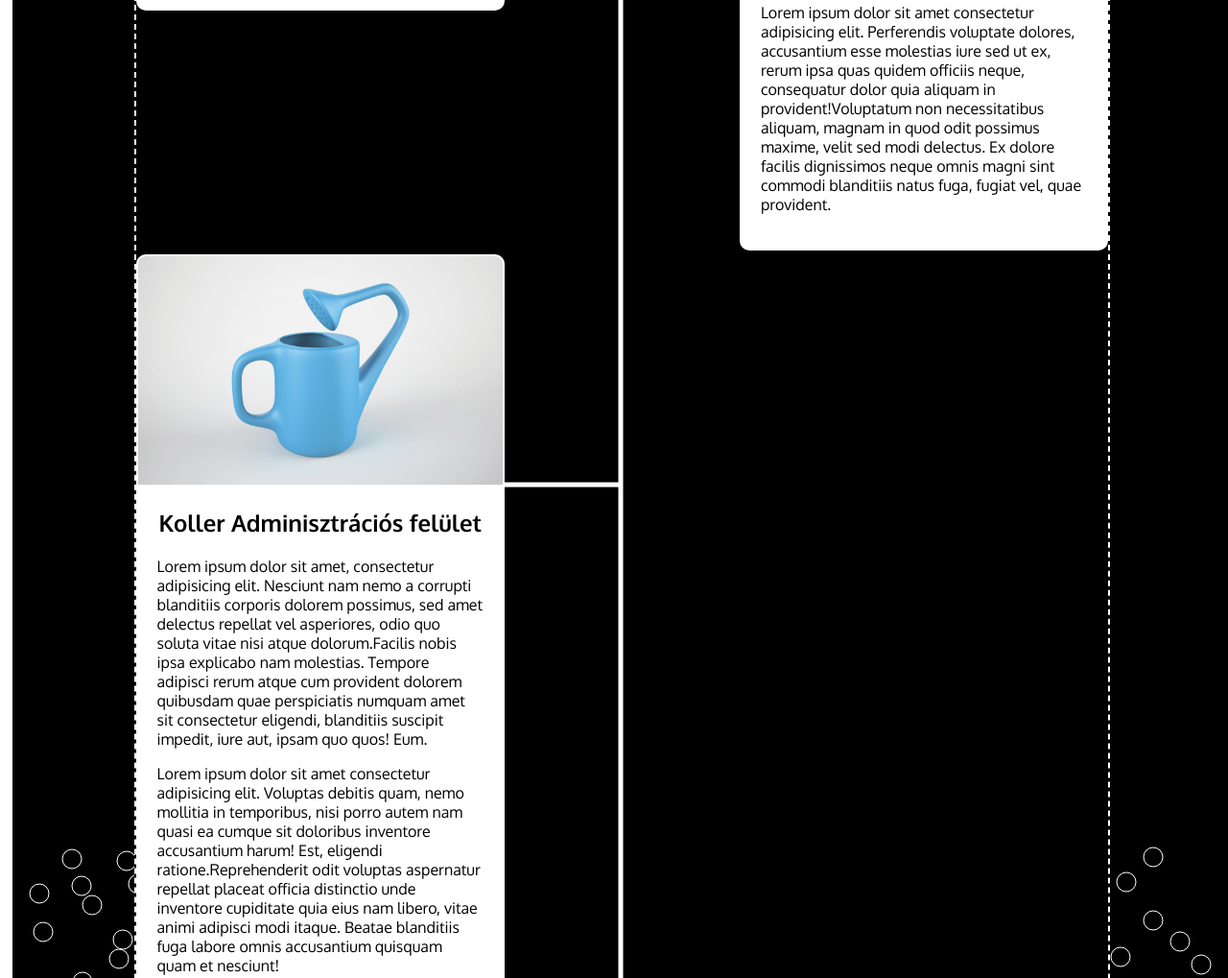
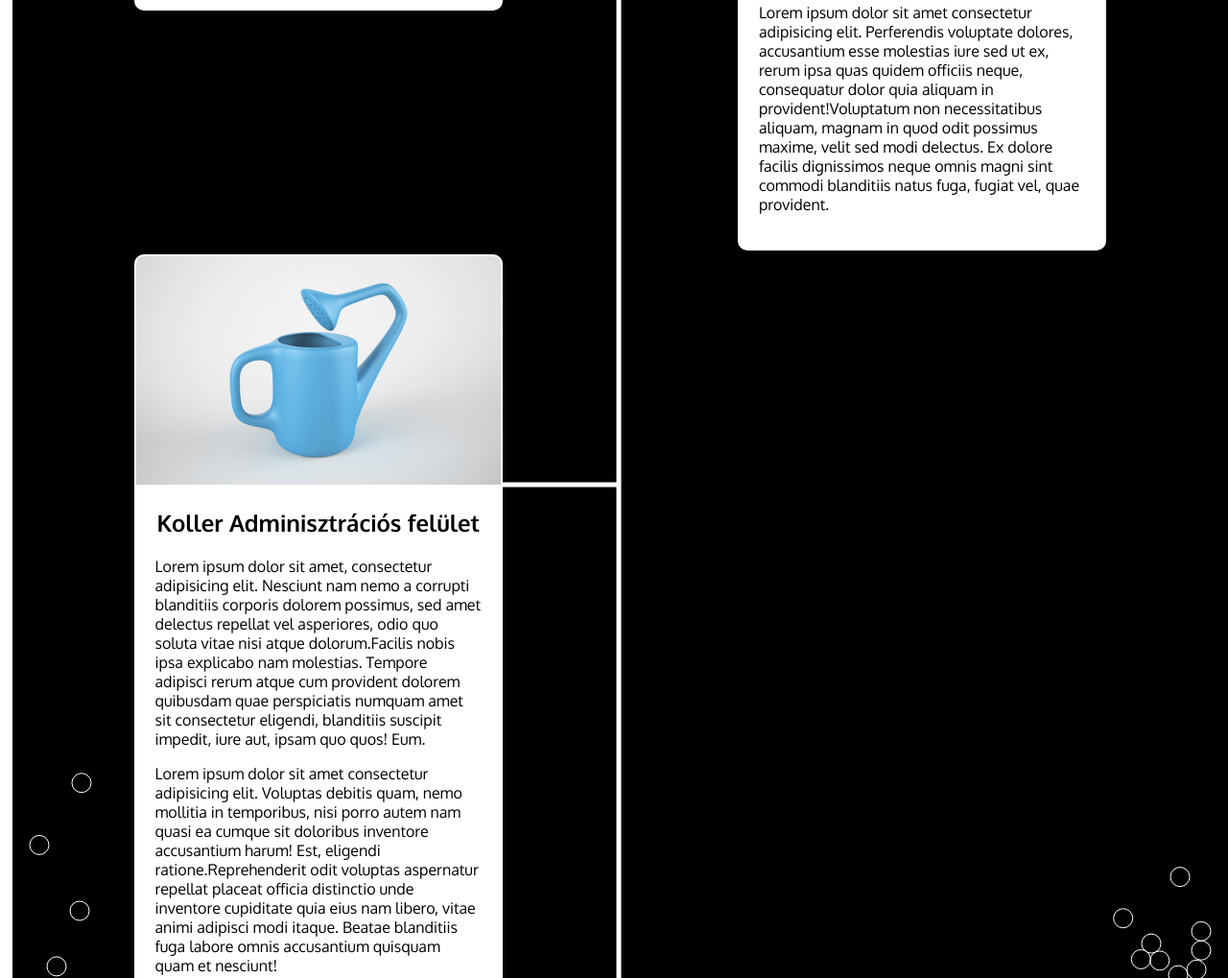
Before and after one commit to KollerSystems/KollerSystems.github.io, a plain HTML site: page products/index.html in a window 1280 px wide. Shown: the part 1254-2273 px from the top of the page at 96% size. Drawn offline with Linux system fonts and the light colour scheme.

Commit message:
minor changes

```diff
--- a/products/products.css
+++ b/products/products.css
@@ -26,9 +26,6 @@ html, body {
   width: 80%;
   margin: 0 10%;
   z-index: 1;
-  background: black;
-  border-left: 2px dashed white;
-  border-right: 2px dashed white;
 }
 #middleLine {
   position: relative;
@@ -56,6 +53,9 @@ html, body {
 .container:nth-of-type(odd) {
   left: 241px;
   top: 250px;
+}
+.container:last-of-type {
+  margin-bottom: 250px;
 }
 
 .container img {
--- a/products/products.js
+++ b/products/products.js
@@ -70,9 +70,10 @@ canvas.addEventListener('mousemove', e => {
   mouseY = e.pageY;
 });
 
-function Bubble(x,y) {
+function Bubble(x,y, speed = 1) {
   this.x = x;
   this.y = y;
+  this.speed = speed;
 }
 const r = 10;
 const mouseR = 20;
@@ -97,24 +98,24 @@ function checkResolveCollision(i, x, y, r1=r, r2=r, done) {
   if (bubbleI != -1 && !done.includes(bubbleI)) checkResolveCollision(bubbleI, bubbles[i].x, bubbles[i].y, r2, r, done);
 }
 
-// const insidecontainerProperties = window.getComputedStyle(document.getElementById('insidecontainer'));
-// let marginWidth = parseInt(insidecontainerProperties.marginRight, 10);
-// let rightOffset = parseInt(insidecontainerProperties.width + 2*marginWidth, 10) + 2*r;
+const insidecontainerProperties = window.getComputedStyle(document.getElementById('insidecontainer'));
+let marginWidth = parseInt(insidecontainerProperties.marginRight+(pageWidth/100 * 1), 10);
+let width = parseInt(insidecontainerProperties.width, 10);
 
 function render() {
   ctx.strokeStyle = 'white';
   ctx.clearRect(0,0,pageWidth,pageHeight);
 
-  if (nFrame == 2) {
+  if (nFrame == 4) {
     let collides = true;
     let randomX;
-    while (collides) {
+    while (collides || (randomX >= marginWidth && randomX <= (marginWidth+width))) {
       randomX = Math.floor(Math.random() * pageWidth);
       collides = !bubbles.every(bubble => {
         return Math.hypot(randomX - bubble.x, pageHeight - bubble.y) >= 2*r
       });
     }
-    bubbles.push(new Bubble(randomX, pageHeight));
+    bubbles.push(new Bubble(randomX, pageHeight, Math.random() + 1));
     nFrame = 0;
   }
 
@@ -127,11 +128,15 @@ function render() {
 
   for (let i = 0; i < bubbles.length; i++) {
     const bubble = bubbles[i];
-    bubble.y -= 1;
+    bubble.y -= bubble.speed;
 
     if (bubble.y + r <= 0) {
       bubbles.splice(i, 1);
     }
+
+    const index = bubbles.findIndex((v, i2) => ((i != i2) && collides(bubble.x, bubble.y, v.x, v.y, r, r)));
+    if (index != -1)
+      checkResolveCollision(index, bubble.x, bubble.y, r, r, []);
 
     ctx.beginPath();
     ctx.arc(bubble.x-2*r-5 , bubble.y, r, 0, 2 * Math.PI);
```
